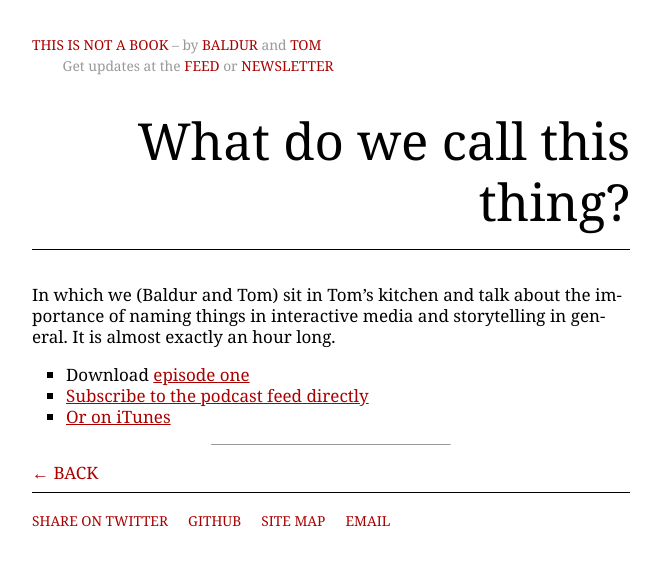
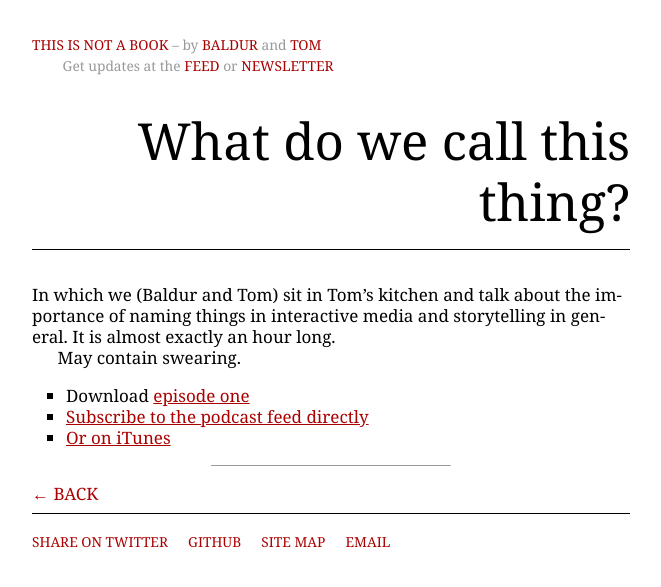
Before and after one commit to baldurbjarnason/this-is-not-a-book, a Jekyll site: the page built from podcast/Episode01.md, in a window 1280 px wide. Shown: the top 587 px of the page, without its empty margins (309-970 px from the left). Built offline with Jekyll 4.4.1, drawn with Linux system fonts in a browser that asks for light colours; comment, search, counter and statistics services are not loaded.

Commit message:
Content advisory

```diff
--- a/podcast/Episode01.md
+++ b/podcast/Episode01.md
@@ -7,6 +7,8 @@ sort: 1
 
 In which we (Baldur and Tom) sit in Tom's kitchen and talk about the importance of naming things in interactive media and storytelling in general. It is almost exactly an hour long.
 
+May contain swearing.
+
 * Download [episode one](http://thisisnotabook.baldurbjarnason.com/podcast/thisisnotthefutureofthebook-episode01.mp3)
 * [Subscribe to the podcast feed directly](http://feedpress.me/thissnotthefutureofthebook)
 * [Or on iTunes](https://itunes.apple.com/gb/podcast/this-is-not-future-book/id1038121104)
--- a/podcast/index.html
+++ b/podcast/index.html
@@ -9,11 +9,12 @@ layout: index
 
 <p><i>This is not the future of the book</i> is a podcast by Tom Abba and Baldur Bjarnason about interactive media, digital publishing, hypertext, storytelling of all sorts.</p>
 
-
 <hr>
 
 
 <p>New episodes will appear whenever a new one is ready. Which isn't likley to happen super-regularly.</p>
+
+<p>May contain swearing.</p>
 
 <p><a href="http://feedpress.me/thissnotthefutureofthebook">Subscribe to the podcast feed directly</a>. <a href="https://itunes.apple.com/gb/podcast/this-is-not-future-book/id1038121104">Or on iTunes</a>.</p>
 
```
